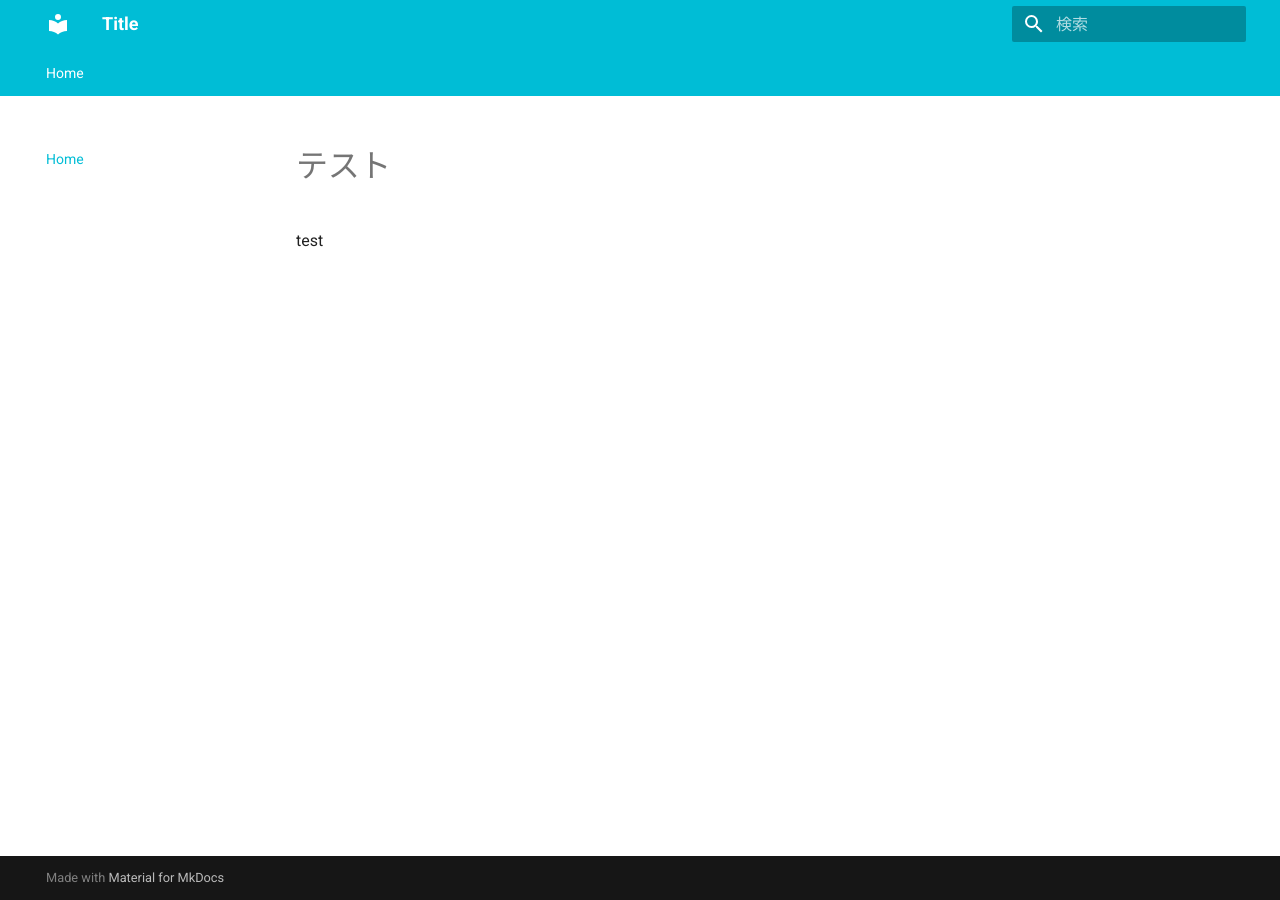
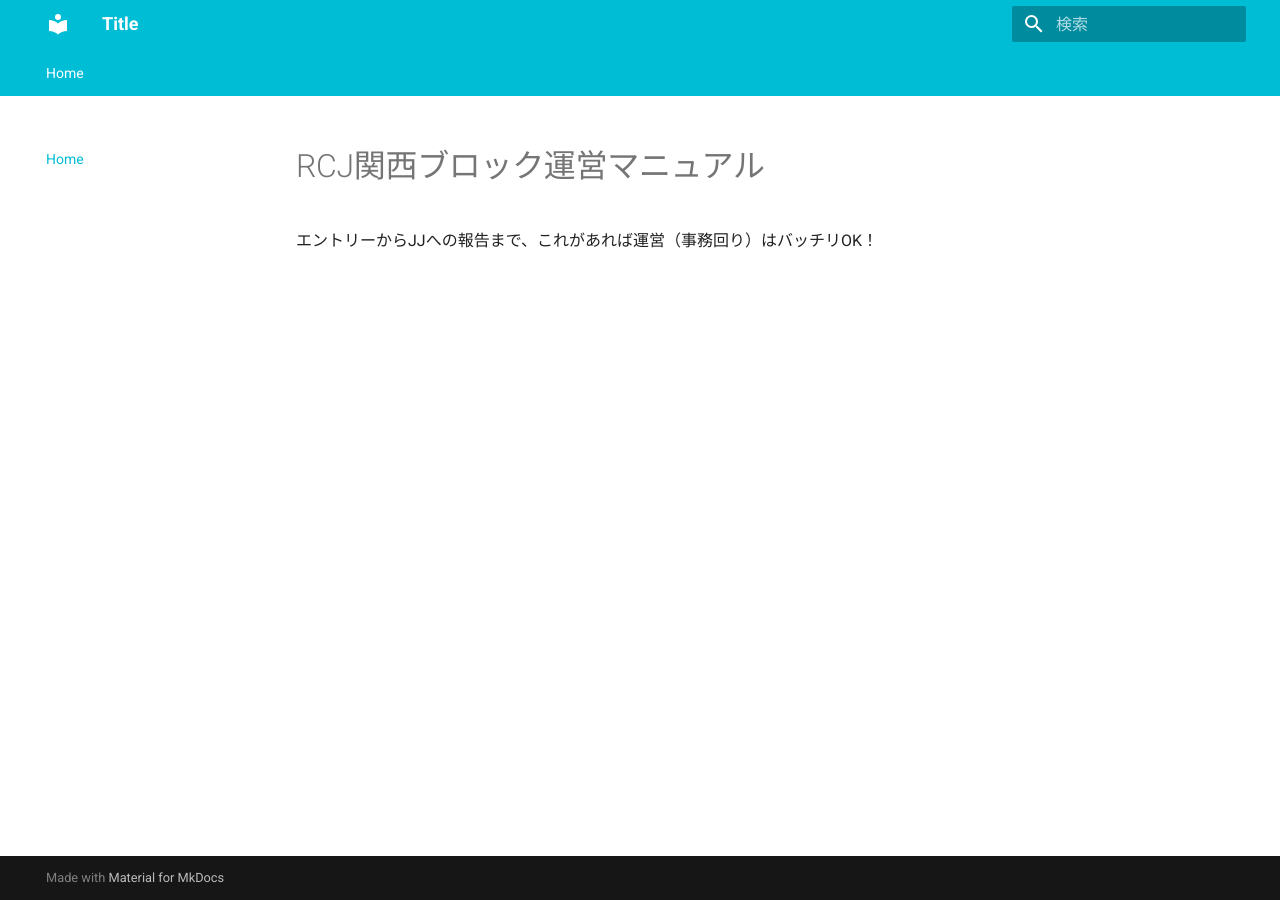
Before and after one commit to RCJJ-Kansai/operation-manual, an MkDocs documentation site: the page built from docs/index.md, in a window 1280 px wide. Built offline with MkDocs 1.6.1 and Material for MkDocs 9.7.7, drawn with Linux system fonts in a browser that asks for light colours.

Commit message:
actionsテスト実行のための更新

```diff
--- a/docs/index.md
+++ b/docs/index.md
@@ -1,2 +1,2 @@
-# テスト
-test
+# RCJ関西ブロック運営マニュアル
+エントリーからJJへの報告まで、これがあれば運営（事務回り）はバッチリOK！
```
